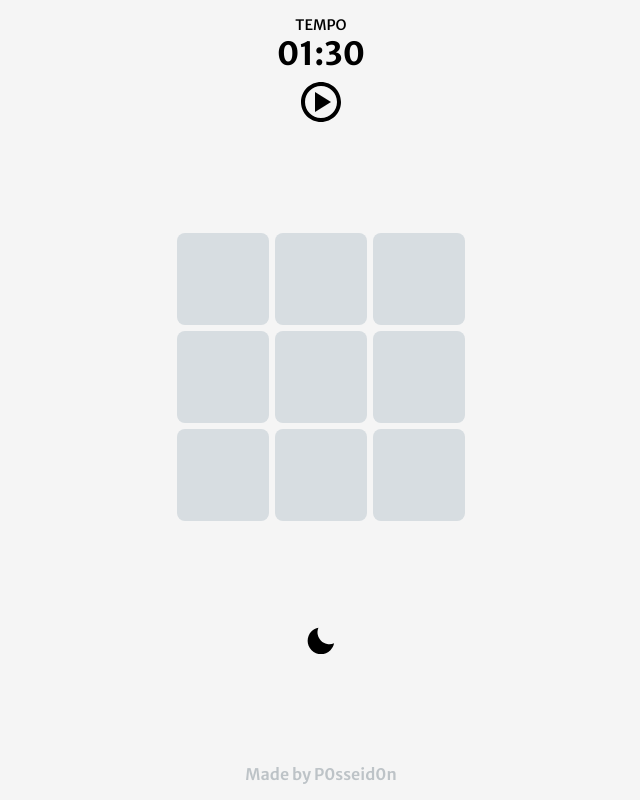
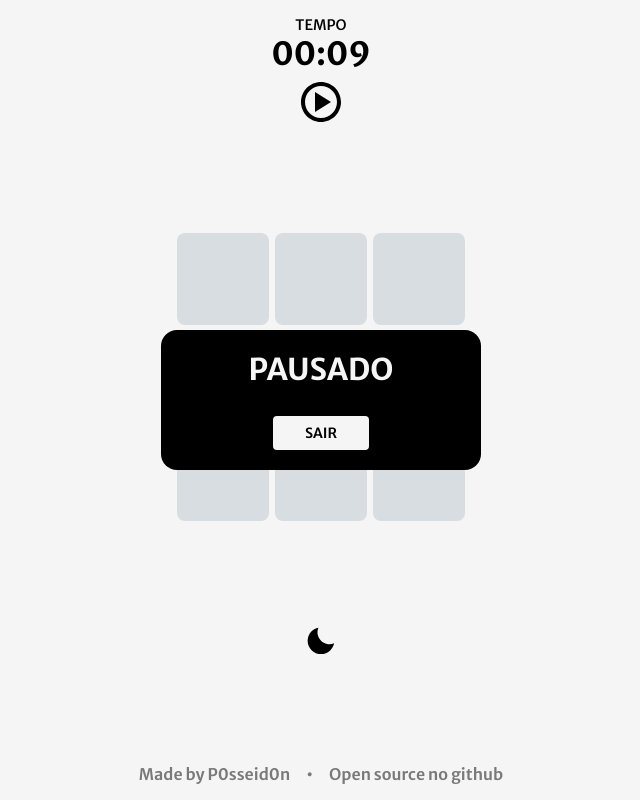
Before and after one commit to P0sseid0n/Tile-Memory, a Vue app: page / in a window 1280 px wide. Both pictures are taken after a click on the button 640 px from the left and 104 px from the top of the page. Shown: the whole page, without its empty margins (319-959 px from the left). Built offline with nearby package versions, Linux system fonts and the light colour scheme.

Commit message:
Varias melhorias

```diff
--- a/src/App.vue
+++ b/src/App.vue
@@ -35,7 +35,7 @@ const theme = gameStore.theme
    justify-content: space-between;
    align-items: center;
 
-
+   position: relative;
 
    background: var(--background);
 
--- a/src/components/GameScreen.vue
+++ b/src/components/GameScreen.vue
@@ -4,6 +4,7 @@ import Moon from './Icons/Moon.vue'
 import Sun from './Icons/Sun.vue'
 import Pause from './Icons/Pause.vue'
 import Play from './Icons/Play.vue'
+import PauseModal from './PauseModal.vue'
 import { useGameStore } from '../stores/game'
 
 const gameStore = useGameStore()
@@ -22,6 +23,7 @@ gameStore.startGame()
 </script>
 
 <template>
+   <PauseModal />
    <header>
       <div>
          <p>Tempo</p>
@@ -33,11 +35,15 @@ gameStore.startGame()
       </div>
    </header>
    <Board />
-   <button @click="toggleTheme()">
+   <button id="toggleTheme" @click="toggleTheme()">
       <Moon v-if="gameStore.theme == 'light'" />
       <Sun v-else />
    </button>
-   <a href="https://p0sseid0n.site/">Made by P0sseid0n</a>
+   <span>
+      <a href="https://p0sseid0n.site/" target="_blank" rel="noopener noreferrer">Made by P0sseid0n</a>
+      <span>•</span>
+      <a href="http://" target="_blank" rel="noopener noreferrer">Open source no github</a>
+   </span>
 </template>
 
 <style lang="scss" scoped>
@@ -80,15 +86,28 @@ button {
    transition: transform 0.2s;
 
    color: var(--principal-color);
+   z-index: 10;
 
    &:hover {
       transform: scale(1.2);
    }
 }
 
-a {
-   text-decoration: none;
-   color: rgb(189, 195, 199);
-   font-weight: 600;
+span {
+   * {
+      color: var(--principal-color);
+      opacity: 0.5;
+      font-size: 16px;
+      font-weight: 600;
+   }
+
+   >span {
+      margin: 0 16px;
+
+   }
+
+   a {
+      text-decoration: none;
+   }
 }
 </style>
--- /dev/null
+++ b/src/components/PauseModal.vue
@@ -0,0 +1,66 @@
+<script setup lang="ts">
+import { useGameStore } from '../stores/game'
+const gameStore = useGameStore()
+</script>
+
+<template>
+   <div v-if="gameStore.paused && gameStore.canPlay">
+      <section>
+         <h1>PAUSADO</h1>
+         <button>SAIR</button>
+      </section>
+   </div>
+</template>
+
+<style scoped lang="scss" >
+div {
+   position: absolute;
+   width: 100%;
+   height: 100%;
+   top: 0;
+   left: 0;
+   /* background: rgba(0, 0, 0, 0.5); */
+   padding: 0 6%;
+   display: flex;
+   align-items: center;
+   justify-content: center;
+   font-size: 20px;
+}
+
+button {
+   color: var(--principal-color);
+   background: var(--background);
+   border: none;
+   padding: 8px 32px;
+   border-radius: 4px;
+   font-size: 14px;
+   font-weight: 600;
+   cursor: pointer;
+   transition: all 0.2s ease-in-out;
+   outline: none;
+
+   &:hover {
+      transform: scale(1.2);
+   }
+}
+
+section {
+   background: var(--principal-color);
+
+   border-radius: 16px;
+
+   width: 100%;
+   max-width: 320px;
+   height: 140px;
+   padding: 20px 0;
+
+   display: flex;
+   flex-direction: column;
+   justify-content: space-between;
+   align-items: center;
+}
+
+h1 {
+   color: var(--background);
+}
+</style>
--- a/src/stores/game.ts
+++ b/src/stores/game.ts
@@ -46,6 +46,18 @@ interface Types {
 	time: number
 }
 
+function getTrueQttBoard(board: Tile[][]) {
+	let qtt = 0
+	board.forEach(row => {
+		row.forEach(tile => {
+			if (tile === true) {
+				qtt++
+			}
+		})
+	})
+	return qtt
+}
+
 export const useGameStore = defineStore({
 	id: 'game',
 	state: (): Types => ({
@@ -69,9 +81,13 @@ export const useGameStore = defineStore({
 			return (this.paused = !this.paused)
 		},
 		startGame() {
+			this.time = 0
 			this.tileActiveColor = colors[Math.floor(Math.random() * colors.length)]
+			this.canPlay = false
+			this.paused = true
+
 			this.generateBoard()
-			this.startRound()
+			setTimeout(this.startRound, 750)
 		},
 
 		generateBoard() {
@@ -85,8 +101,6 @@ export const useGameStore = defineStore({
 				let y = Math.floor(Math.random() * this.tileQtt)
 				this.board.result[x][y] = true
 			}
-
-			console.log(this.board.result)
 		},
 
 		toggleRealBoard(copyResult: boolean) {
@@ -95,51 +109,50 @@ export const useGameStore = defineStore({
 		},
 
 		async startRound() {
-			this.paused = true
 			this.tileActiveColor = colors[Math.floor(Math.random() * colors.length)]
-			this.canPlay = false
 			this.toggleRealBoard(true)
 
 			setTimeout(() => {
 				this.toggleRealBoard(false)
 
-				console.log('Inicia')
+				this.time += 15
+				this.paused = false
 				this.canPlay = true
-				// this.tileActiveColor = '#2ECC71'
-				this.time += 90
-				this.paused = false
+
+				setInterval(() => {
+					if (this.paused) return
+
+					if (this.time <= 0) return
+
+					this.time -= 1
+				}, 500)
 			}, 1000)
-
-			// Começar contar o tempo
-			// Permitir que o jogador clique em um valor
 		},
 
 		activateTile(x: number, y: number) {
 			if (!this.canPlay) return
 
 			this.board.real[x][y] = this.board.result[x][y] == true
+
+			if (getTrueQttBoard(this.board.real) === getTrueQttBoard(this.board.result)) {
+				// Adicionar pontos
+				// Proximo round
+
+				this.paused = true
+				this.canPlay = false
+
+				setTimeout(this.generateBoard, 250)
+
+				setTimeout(this.startRound, 1000)
+			}
 		},
 	},
 
 	getters: {
 		timeDisplay(state) {
-			// Secods to minute
 			const minutes = Math.floor(state.time / 60)
 			const seconds = state.time - minutes * 60
 			return minutes.toString().padStart(2, '0') + ':' + seconds.toString().padStart(2, '0')
 		},
 	},
 })
-
-/*
-   Logica para gerar o tabuleiro
-   1. Gera o tabuleiro como array de arrays
-   2. Seta como true posições aleatórias no tabuleiro (Maximo: (tileQtt * tileQtt) / 2)
-*/
-
-/*
-
-   Campo vazio: false
-   Campo certo: true
-   Campo errado: false
-*/
```
